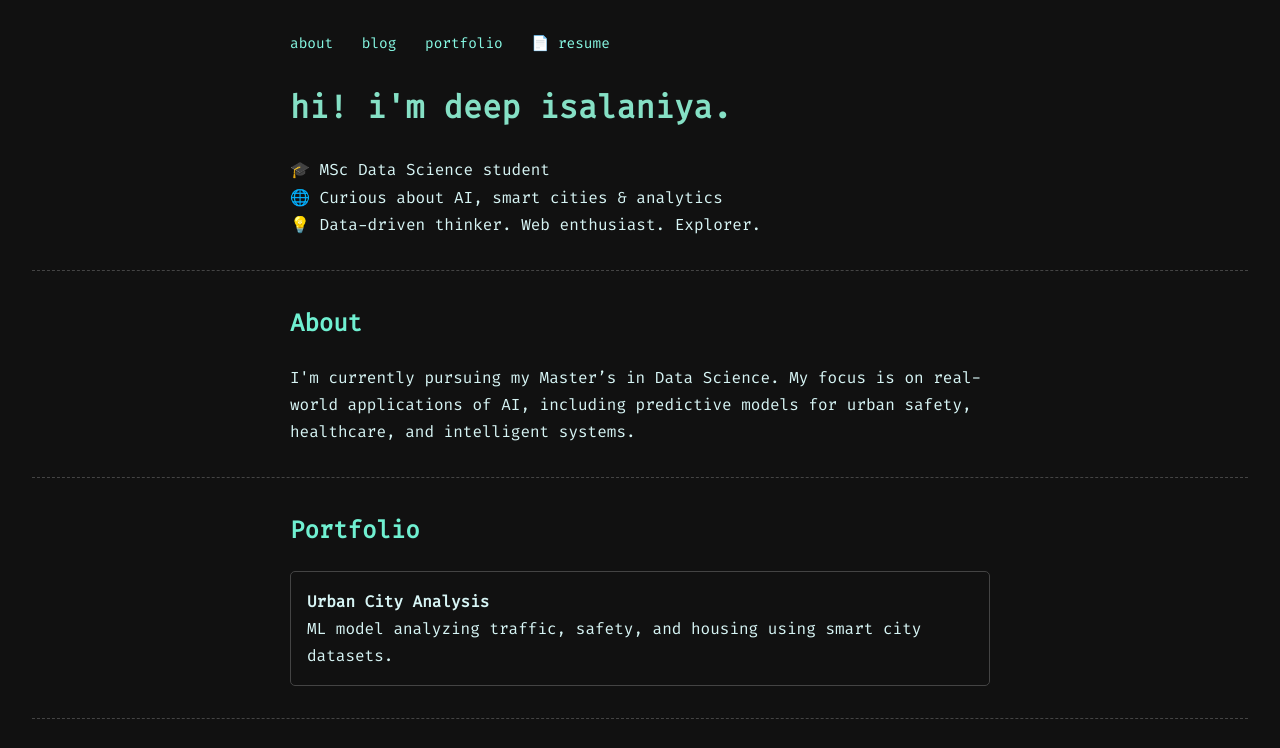
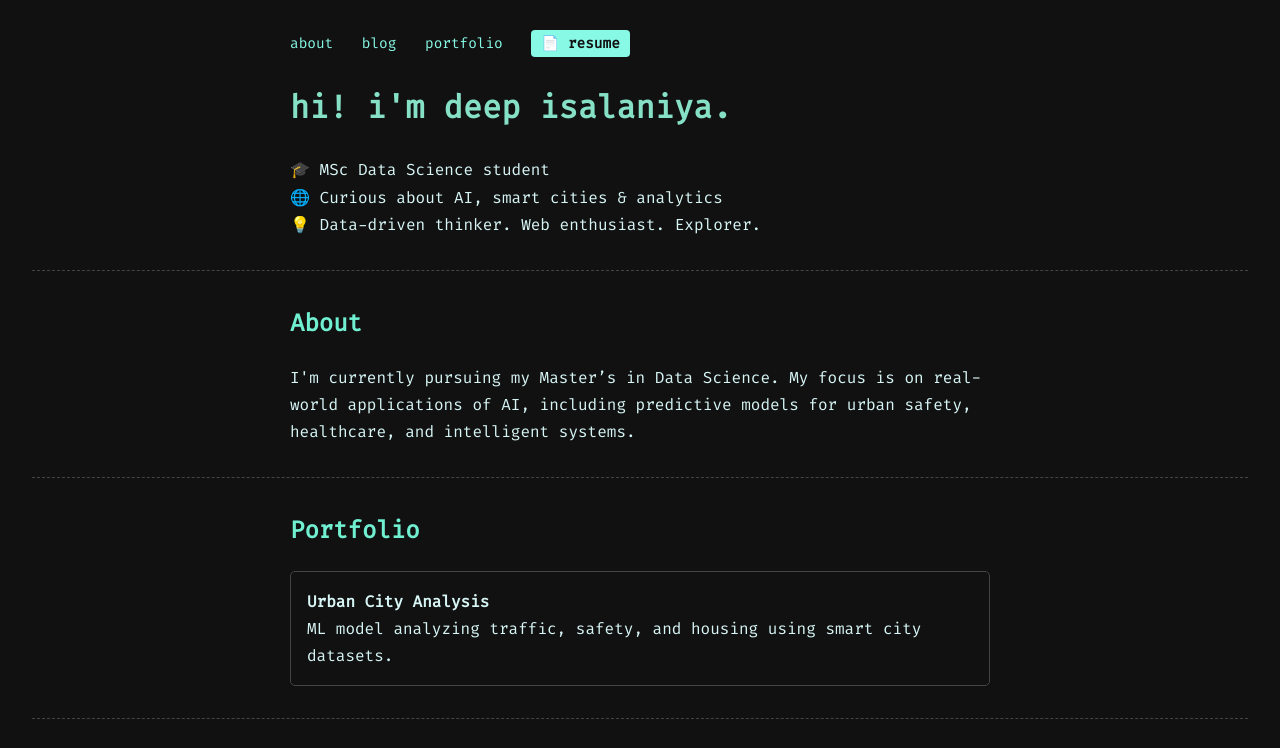
Before and after one commit to Deep-ii/Deep-ii.github.io, a plain HTML site: page index.html in a window 1280 px wide. Shown: the top 748 px of the page. Drawn offline with Linux system fonts and the light colour scheme.

Commit message:
Update style.css

```diff
--- a/style.css
+++ b/style.css
@@ -41,6 +41,14 @@ nav a {
   text-transform: lowercase;
 }
 
+.resume-button {
+  background: #87f9e4;
+  color: #111;
+  padding: 4px 10px;
+  border-radius: 4px;
+  font-weight: bold;
+}
+
 hr {
   border: none;
   border-top: 1px dashed #444;
```
